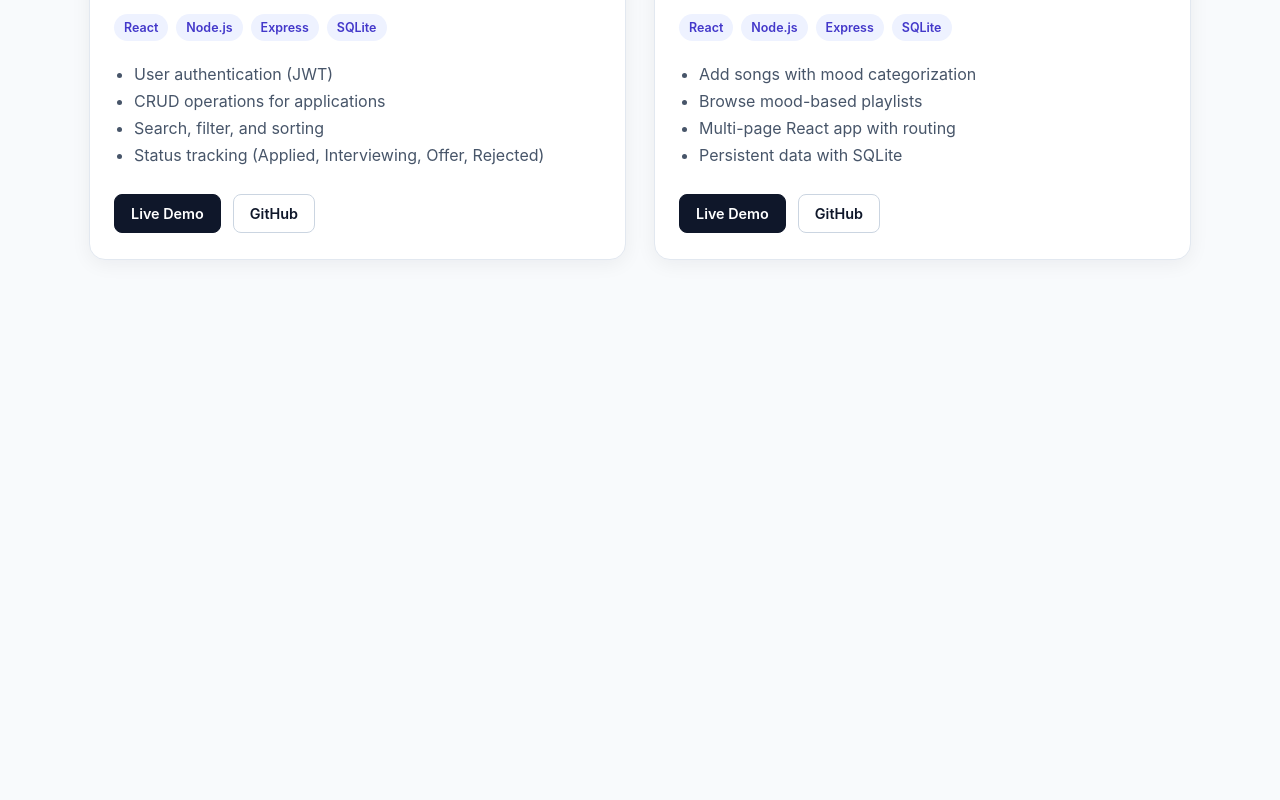
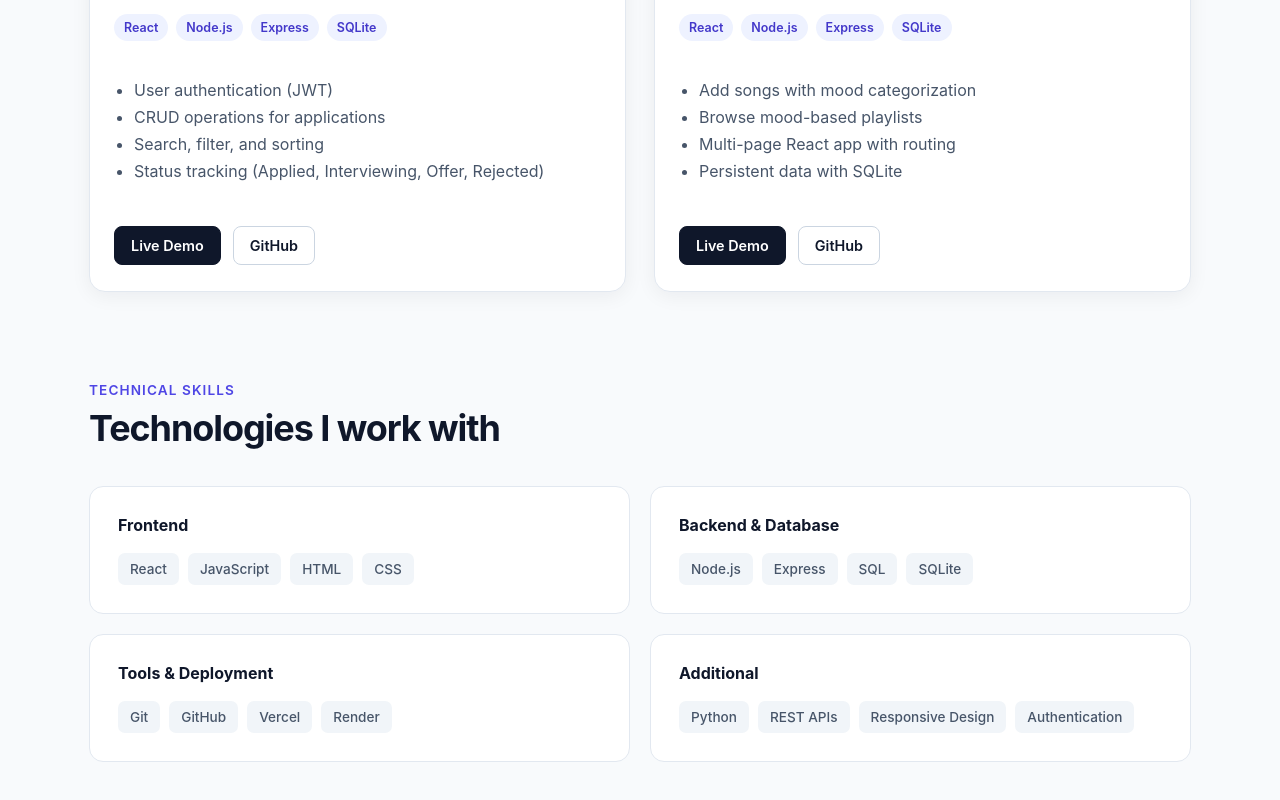
Before and after one commit to LanaSimone/Portfolio, a React (Vite) app: page / in a window 1280 px wide. Shown: the part 1202-2002 px from the top of the page. Before the commit the page ends 1542 px from the top, so only its background shows below. Built offline with nearby package versions, Linux system fonts and the light colour scheme.

Commit message:
Add skills section and refine project layout

```diff
--- a/src/App.css
+++ b/src/App.css
@@ -134,7 +134,7 @@ a {
 .projects-section {
   max-width: 1150px;
   margin: 0 auto;
-  padding: 65px 24px 80px;
+  padding: 65px 24px 45px;
 }
 
 .projects-section h2 {
@@ -159,6 +159,10 @@ a {
   transition:
     transform 0.2s ease,
     box-shadow 0.2s ease;
+
+  height: 100%;
+  display: flex;
+  flex-direction: column;
 }
 
 .project-card:hover {
@@ -222,8 +226,9 @@ a {
 .project-links {
   display: flex;
   gap: 12px;
-  margin-top: 24px;
+  margin-top: auto;
   margin-bottom: 26px;
+  padding-top: 24px;
 }
 
 .project-links a {
@@ -248,6 +253,66 @@ a {
 
 .project-links a:first-child:hover {
   background: #1e293b;
+}
+
+/* SKILLS */
+
+.skills-section {
+  max-width: 1150px;
+  margin: 0 auto;
+  padding: 45px 24px 80px;
+}
+
+.section-heading {
+  margin-bottom: 36px;
+}
+
+.section-label {
+  margin: 0 0 8px;
+  color: #4f46e5;
+  font-size: 0.85rem;
+  font-weight: 600;
+  text-transform: uppercase;
+  letter-spacing: 0.08em;
+}
+
+.section-heading h2 {
+  margin: 0;
+  font-size: 2.25rem;
+  letter-spacing: -0.03em;
+}
+
+.skills-grid {
+  display: grid;
+  grid-template-columns: repeat(2, 1fr);
+  gap: 20px;
+}
+
+.skill-group {
+  padding: 28px;
+  background: #ffffff;
+  border: 1px solid #e2e8f0;
+  border-radius: 14px;
+}
+
+.skill-group h3 {
+  margin: 0 0 18px;
+  font-size: 1rem;
+}
+
+.skill-list {
+  display: flex;
+  flex-wrap: wrap;
+  gap: 9px;
+}
+
+.skill-list span {
+  padding: 8px 12px;
+  background: #f1f5f9;
+  border-radius: 7px;
+  color: #475569;
+  font-size: 0.85rem;
+  font-weight: 500;
 }
 
 /* MOBILE */
@@ -293,4 +358,16 @@ a {
   flex-wrap: wrap;
 }
 
+.skills-section {
+  padding: 60px 18px;
 }
+
+.skills-grid {
+  grid-template-columns: 1fr;
+}
+
+.section-heading h2 {
+  font-size: 1.8rem;
+}
+
+}
--- a/src/App.jsx
+++ b/src/App.jsx
@@ -2,6 +2,7 @@ import "./App.css";
 import Navbar from "./components/Navbar";
 import Hero from "./components/Hero";
 import Projects from "./components/Projects";
+import Skills from "./components/Skills";
 
 function App() {
   return (
@@ -10,6 +11,7 @@ function App() {
       <main>
         <Hero />
         <Projects />
+        <Skills />
       </main>
     </>
   );
--- a/src/components/Skills.jsx
+++ b/src/components/Skills.jsx
@@ -0,0 +1,54 @@
+function Skills() {
+  return (
+    <section className="skills-section" id="skills">
+      <div className="section-heading">
+        <p className="section-label">Technical Skills</p>
+        <h2>Technologies I work with</h2>
+      </div>
+
+      <div className="skills-grid">
+        <div className="skill-group">
+          <h3>Frontend</h3>
+          <div className="skill-list">
+            <span>React</span>
+            <span>JavaScript</span>
+            <span>HTML</span>
+            <span>CSS</span>
+          </div>
+        </div>
+
+        <div className="skill-group">
+          <h3>Backend & Database</h3>
+          <div className="skill-list">
+            <span>Node.js</span>
+            <span>Express</span>
+            <span>SQL</span>
+            <span>SQLite</span>
+          </div>
+        </div>
+
+        <div className="skill-group">
+          <h3>Tools & Deployment</h3>
+          <div className="skill-list">
+            <span>Git</span>
+            <span>GitHub</span>
+            <span>Vercel</span>
+            <span>Render</span>
+          </div>
+        </div>
+
+        <div className="skill-group">
+          <h3>Additional</h3>
+          <div className="skill-list">
+            <span>Python</span>
+            <span>REST APIs</span>
+            <span>Responsive Design</span>
+            <span>Authentication</span>
+          </div>
+        </div>
+      </div>
+    </section>
+  );
+}
+
+export default Skills;
```
